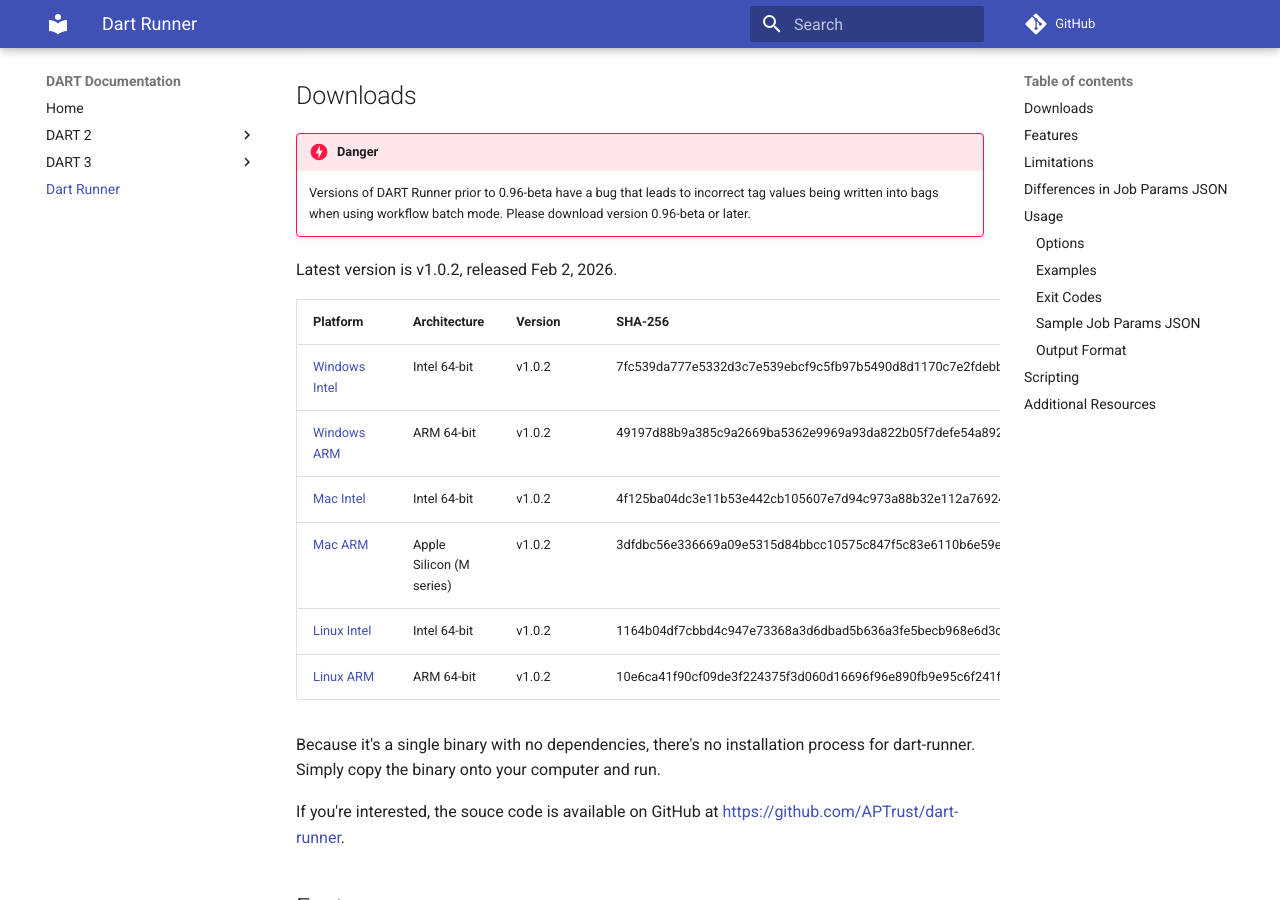
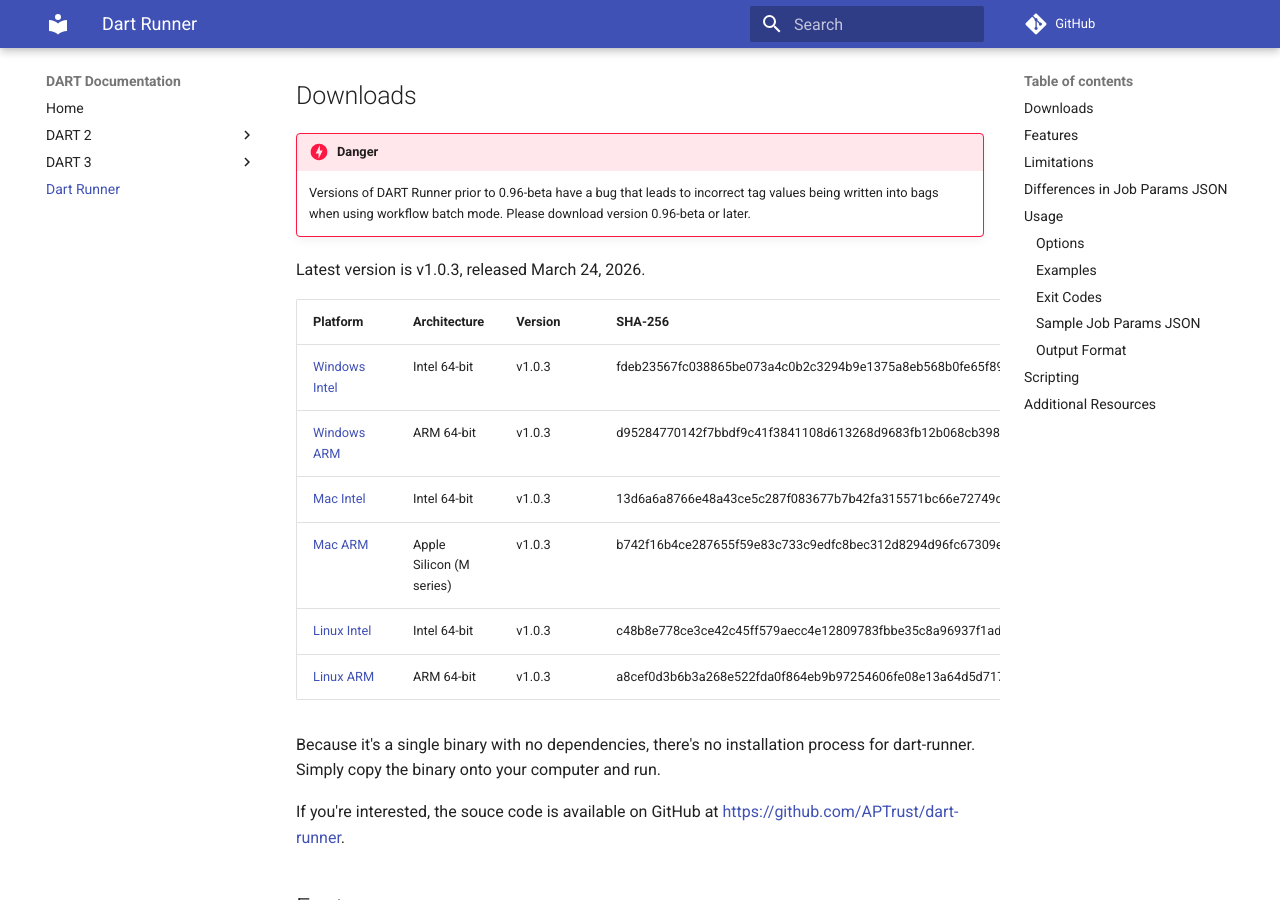
Before and after one commit to APTrust/dart-docs, an MkDocs documentation site: the page built from docs/runner/index.md, in a window 1280 px wide and 900 px high, scrolled down 734 px. Built offline with MkDocs 1.6.1 and Material for MkDocs 9.7.7, drawn with Linux system fonts in a browser that asks for light colours; comment, search, counter and statistics services are not loaded.

Commit message:
Updated download links to point to dart-runner v1.0.3

```diff
--- a/docs/runner/index.md
+++ b/docs/runner/index.md
@@ -25,16 +25,16 @@
     to incorrect tag values being written into bags when using
     workflow batch mode. Please download version 0.96-beta or later.
 
-Latest version is v1.0.2, released Feb 2, 2026.
+Latest version is v1.0.3, released March 24, 2026.
 
 | Platform | Architecture | Version | SHA-256 |
 | -------- | ------------ | ------- | ------- |
-| [Windows Intel](https://s3.us-east-1.amazonaws.com/aptrust.public.download/dart-runner/v1.0.2/windows/amd64/dart-runner.exe) | Intel 64-bit | v1.0.2 | 7fc539da777e5332d3c7e539ebcf9c5fb97b5490d8d1170c7e2fdebb96fa4e05 |
-| [Windows ARM](https://s3.us-east-1.amazonaws.com/aptrust.public.download/dart-runner/v1.0.2/windows/arm64/dart-runner.exe) | ARM 64-bit | v1.0.2 | 49197d88b9a385c9a2669ba5362e9969a93da822b05f7defe54a89293d1ec48c |
-| [Mac Intel](https://s3.us-east-1.amazonaws.com/aptrust.public.download/dart-runner/v1.0.2/mac/amd64/dart-runner)  | Intel 64-bit | v1.0.2 | 4f125ba04dc3e11b53e442cb105607e7d94c973a88b32e112a7692482da5d14a |
-| [Mac ARM](https://s3.us-east-1.amazonaws.com/aptrust.public.download/dart-runner/v1.0.2/mac/arm64/dart-runner) | Apple Silicon (M series) | v1.0.2 | 3dfdbc56e336669a09e5315d84bbcc10575c847f5c83e6110b6e59e9a1ef1a74 |
-| [Linux Intel](https://s3.us-east-1.amazonaws.com/aptrust.public.download/dart-runner/v1.0.2/linux/amd64/dart-runner) | Intel 64-bit | v1.0.2 | 1164b04df7cbbd4c947e73368a3d6dbad5b636a3fe5becb968e6d3cc3985d2d8 |
-| [Linux ARM](https://s3.us-east-1.amazonaws.com/aptrust.public.download/dart-runner/v1.0.2/linux/arm64/dart-runner) | ARM 64-bit | v1.0.2 | 10e6ca41f90cf09de3f224375f3d060d16696f96e890fb9e95c6f241fcb4faf1 |
+| [Windows Intel](https://s3.us-east-1.amazonaws.com/aptrust.public.download/dart-runner/v1.0.3/windows/amd64/dart-runner.exe) | Intel 64-bit | v1.0.3 | fdeb23567fc038865be073a4c0b2c3294b9e1375a8eb568b0fe65f896c9227b5 |
+| [Windows ARM](https://s3.us-east-1.amazonaws.com/aptrust.public.download/dart-runner/v1.0.3/windows/arm64/dart-runner.exe) | ARM 64-bit | v1.0.3 | d95284770142f7bbdf9c41f3841108d613268d9683fb12b068cb3986b1c2f3d3 |
+| [Mac Intel](https://s3.us-east-1.amazonaws.com/aptrust.public.download/dart-runner/v1.0.3/mac/amd64/dart-runner)  | Intel 64-bit | v1.0.3 | 13d6a6a8766e48a43ce5c287f083677b7b42fa315571bc66e72749d623ea2807 |
+| [Mac ARM](https://s3.us-east-1.amazonaws.com/aptrust.public.download/dart-runner/v1.0.3/mac/arm64/dart-runner) | Apple Silicon (M series) | v1.0.3 | b742f16b4ce287655f59e83c733c9edfc8bec312d8294d96fc67309eff7e1e60 |
+| [Linux Intel](https://s3.us-east-1.amazonaws.com/aptrust.public.download/dart-runner/v1.0.3/linux/amd64/dart-runner) | Intel 64-bit | v1.0.3 | c48b8e778ce3ce42c45ff579aecc4e12809783fbbe35c8a96937f1adfe3638ae |
+| [Linux ARM](https://s3.us-east-1.amazonaws.com/aptrust.public.download/dart-runner/v1.0.3/linux/arm64/dart-runner) | ARM 64-bit | v1.0.3 | a8cef0d3b6b3a268e522fda0f864eb9b97254606fe08e13a64d5d7172367fbce |
 
 
 Because it's a single binary with no dependencies, there's no installation process for dart-runner. Simply copy the binary onto your computer and run.
```
